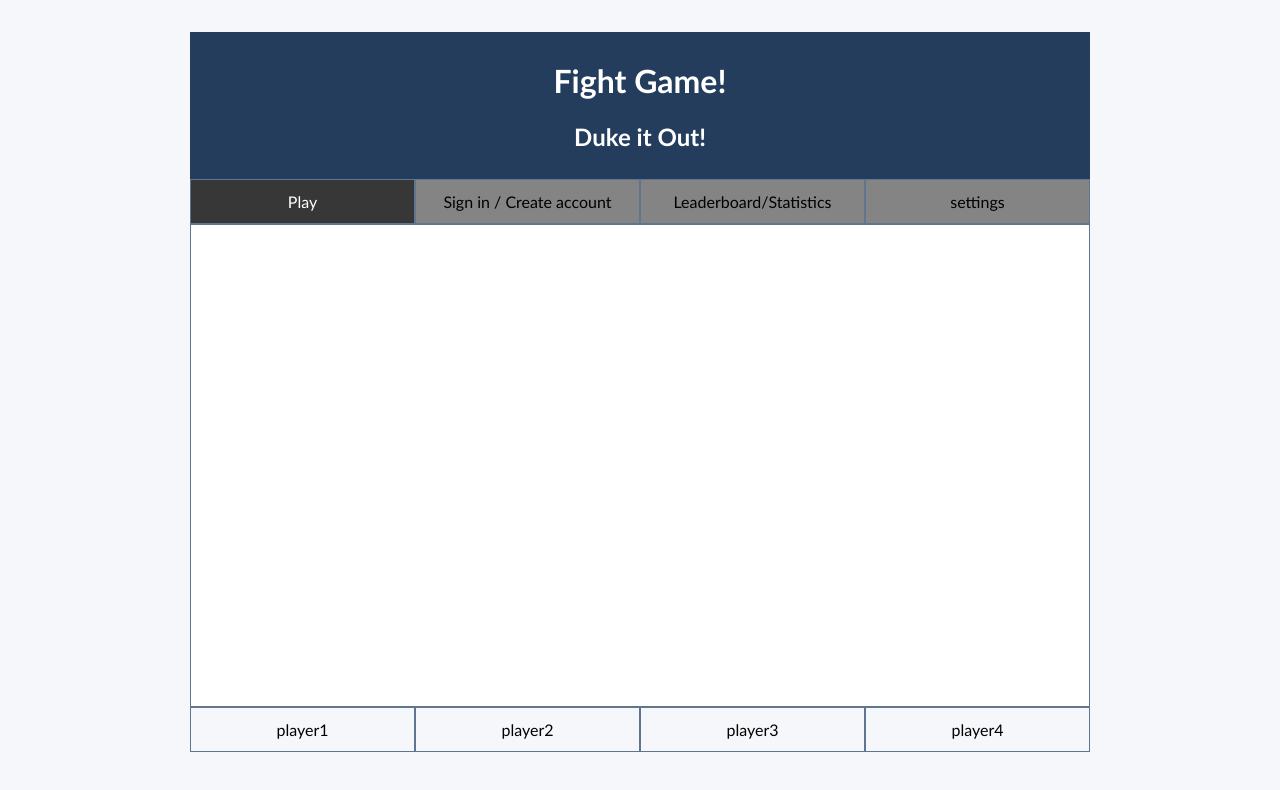
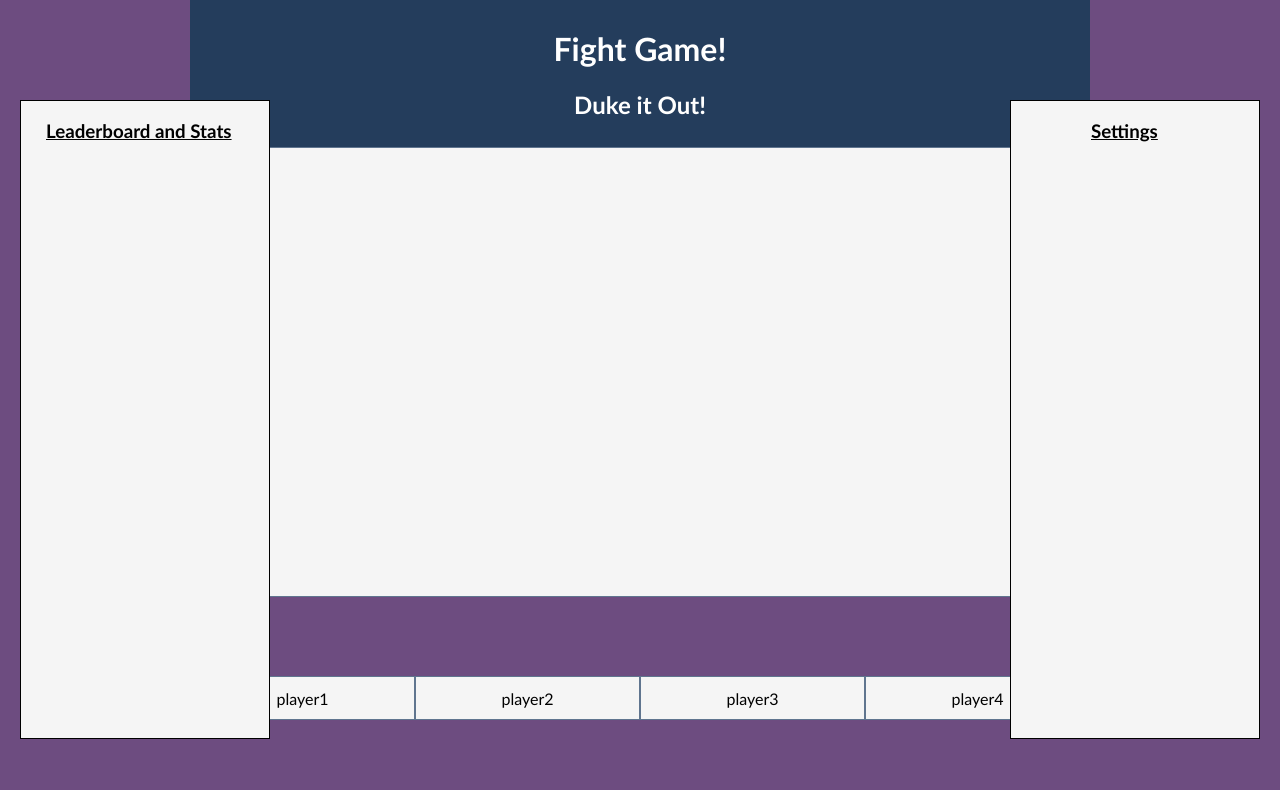
Before and after one commit to CooperMcMaster08/SODV1251-Final-Project, a plain HTML site: page index.HTML in a window 1280 px wide. Drawn offline with Linux system fonts and the light colour scheme.

Commit message:
sidebars

```diff
--- a/index.HTML
+++ b/index.HTML
@@ -24,12 +24,7 @@
        <h1 id ="title-element">Fight Game!</h1>
        <h2 id ="subtitle-element">Duke it Out!</h2>
     </header>
-    <nav id ="menu-container">
-        <div class="menu-button" id ="play-button">Play</div>
-        <div class="menu-button" id = "account-button">Sign in / Create account</div>
-        <div class="menu-button" id = "statistics-button">Leaderboard/Statistics</div>
-        <div class="menu-button" id ="settings-button">settings</div>
-    </nav>
+
 
     <main>
         <canvas id ="gameScreen"></canvas>
@@ -42,5 +37,17 @@
     </footer>
 
 </div>
+<!--- Quinn- Sidebars must be outside the page so they dont break the page.
+the sidebars are hard coded, so "preview page" will show them overlap
+with the main page if not opened in external browser. Open in external browser to fix.-->
+
+<div id="leaderBoard">
+    <h3 id="LB-header">Leaderboard and Stats</h3>
+</div>
+
+<div id="settings">
+    <h3 id="S-header">Settings</h3>
+</div>
+
 </body>
 </html>
--- a/js/webLogic.js
+++ b/js/webLogic.js
@@ -1,4 +1,4 @@
-menuButtons.forEach((button) => {
+/*menuButtons.forEach((button) => {
     button.addEventListener("click", () => {
         menuButtons.forEach((menuButton) => {
             menuButton.classList.remove("selected");
@@ -7,6 +7,6 @@ menuButtons.forEach((button) => {
     });
 });
 
-menuButtons[0].classList.add("selected")
+menuButtons[0].classList.add("selected")*/
 
 const canvas = document.getElementById("gameScreen");
--- a/styleSheets/webStyle.css
+++ b/styleSheets/webStyle.css
@@ -6,14 +6,16 @@ body {
     margin: 0;
     font-family: 'Trebuchet MS', sans-serif;
     background: #f5f7fa;
+    position: relative;
+    background-color: rgb(109, 76, 128); /*lets change this place holder background color with a background image or smt-quinn */
 }
 
 .page {
     width: min(90%, 900px);
     min-height: 90vh;
-    margin: 2rem auto;
+    margin: 0 auto;
     display: grid;
-    grid-template-rows: auto auto minmax(400px, 1fr) auto;
+    grid-template-rows: auto minmax(400px, 1fr) auto;
 }
 
 #title-container {
@@ -23,12 +25,12 @@ body {
     padding: 0.5rem;
 }
 
-#menu-container,
 #player-list {
     display: flex;
+    height: 44px;
+    background-color: whitesmoke;
 }
 
-#menu-container > *,
 #player-list > * {
     flex: 1;
     text-align: center;
@@ -40,6 +42,8 @@ main {
     position: relative;
     background: white;
     border: 1px solid #60758f;
+    height: 450px;
+    background-color: whitesmoke;
 }
 div{
      user-select: none;
@@ -53,3 +57,39 @@ div{
     background-color: rgb(55, 55, 55);
     color: white;
 }
+
+#leaderBoard{
+    position: fixed;
+    top: 100px;
+    left: 20px;
+    right: auto;
+
+    width: 250px;
+    height: 639px;
+
+    margin: 0;
+    border: solid black 1px;
+    background-color: whitesmoke;
+}
+
+#settings{
+    position: fixed;
+    top: 100px;
+    right: 20px;
+    left: auto;
+
+    width: 250px;
+    height: 639px;
+
+    margin: 0;
+    border: solid black 1px;
+    background-color: whitesmoke;
+}
+#LB-header{
+    padding-left: 25px;
+    text-decoration: underline;
+}
+#S-header{
+    padding-left: 80px;
+    text-decoration: underline;
+}
```
